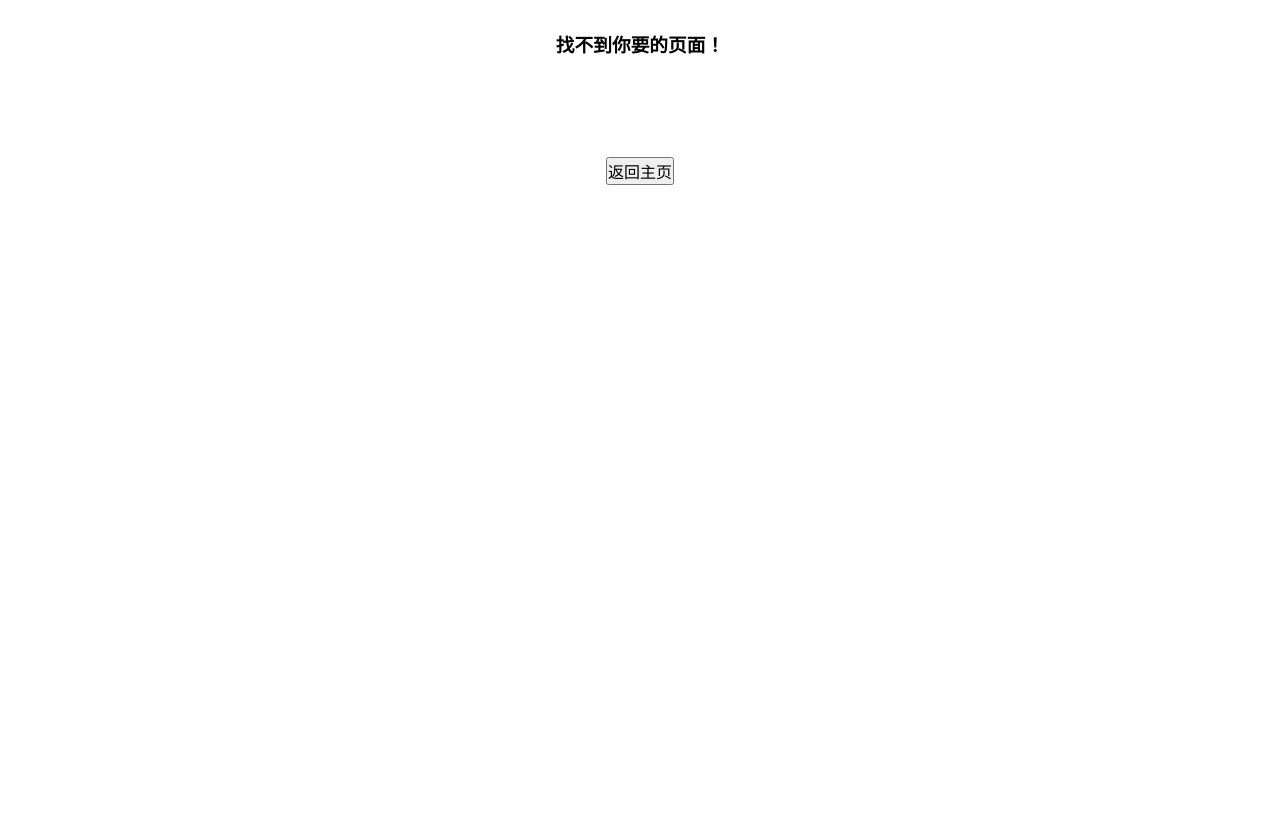
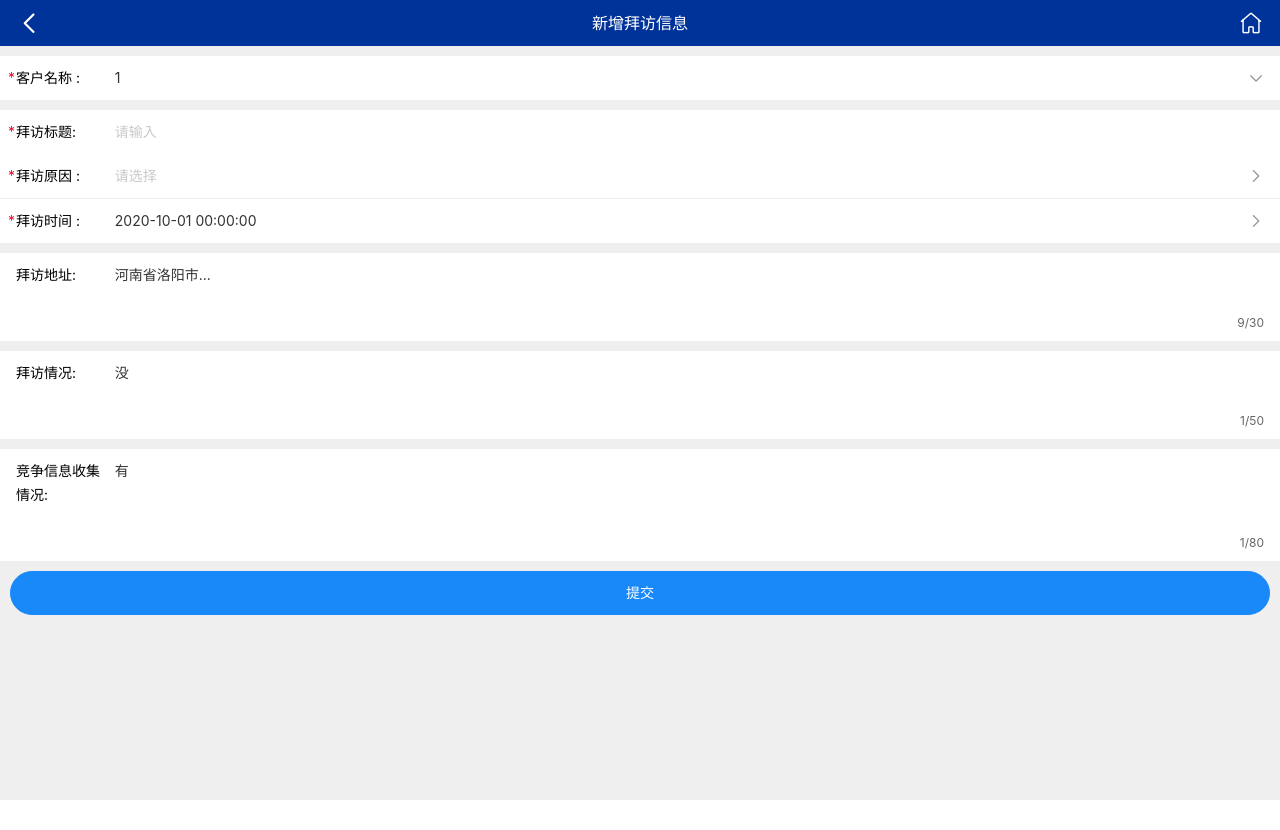
Before and after one commit to 1061127386/sdx, a Vue app: page /visit-edit/1/1 in a window 1280 px wide. Before the commit this address led to /404. After the commit the page ends 800 px from the top, so only its background shows below. Built offline with nearby package versions, Linux system fonts and the light colour scheme; sample sign-in values are in the browser's storage.

Commit message:
完成新增客户详情页面。

```diff
--- a/src/axios/api.js
+++ b/src/axios/api.js
@@ -34,4 +34,4 @@ export const GetVisitList = params => api.get("/api/visit", {params})
 export const GetVisitInfo = id => api.get("/api/visit/"+id)
 
 // 新增走访信息
-export const PostVisit = params => api.post("/api/visit", { params })
+export const PostVisit = params => api.post("/api/visit",params)
--- a/src/views/cust/custlist.vue
+++ b/src/views/cust/custlist.vue
@@ -53,8 +53,8 @@
             </div>
           </div>
           <div class="btn">
-            <van-button round type="info" color="#003399">新增拜访</van-button>
-            <van-button round type="info" color="#003399" @click="To('/visit-list/'+val.custName)">拜访记录</van-button>
+            <van-button round type="info" color="#003399" @click="To('/visit-list/'+val.id)">新增拜访</van-button>
+            <van-button round type="info" color="#003399" @click="To('/visit-list/'+val.id+'/'+val.custName)">拜访记录</van-button>
           </div>
         </li>
         <div
@@ -139,7 +139,7 @@ export default {
       size: this.size,
     }).then((res) => {
       if (res.data.errCode == 0) {
-        //   console.log(res.data.data)
+          // console.log(res.data.data)
         this.list = res.data.data.records;
       } else {
         this.$toast.fail(res.data.message);
--- a/src/views/home.vue
+++ b/src/views/home.vue
@@ -28,7 +28,7 @@
           <p>MY CLIENTS</p>
         </div>
       </div>
-      <div>
+      <div @click="To('/visit-list')">
         <img src="../assets/images/home/customer.png" />
         <div>
           <span>客户关怀</span>
--- a/src/views/visit/visit-edit-search.vue
+++ b/src/views/visit/visit-edit-search.vue
@@ -103,11 +103,12 @@ export default {
             console.log(JSON.parse(JSON.stringify(res.data.data)));
 
           let data = res.data.data;
+            this.list.push(...res.data.data.records);
+
           if (data.total == this.list.length) {
             this.finished = true;
           } else {
             this.finished = false;
-            this.list.push(...res.data.data.records);
           }
         } else {
           this.$toast.fail(res.data.message);
--- a/src/views/visit/visit-edit.vue
+++ b/src/views/visit/visit-edit.vue
@@ -12,8 +12,8 @@
     <!-- 表单区域开始 -->
     <van-form @submit="onSubmit" colon v-if="showForm">
       <van-field
-        v-model="username"
-        name="username"
+        v-model="visitObj.custName"
+        name="custName"
         disabled
         placeholder="下拉选择/搜索"
         right-icon="arrow-down"
@@ -22,14 +22,14 @@
         :rules="[{ required: true, message: '请填写客户名' }]"
       >
         <template #label> 客户名称 </template>
-        <template #input v-if="username">
-          {{ username }}
+        <template #input v-if="visitObj.custName">
+          {{ visitObj.custName }}
         </template>
       </van-field>
 
       <van-field
-        v-model="username2"
-        name="title"
+        v-model="visitObj.visitTitle"
+        name="visitTitle"
         label="拜访标题"
         placeholder="请输入"
         required
@@ -37,8 +37,8 @@
       />
 
       <van-field
-        v-model="username3"
-        name="原因"
+        v-model="visitObj.visitReason"
+        name="visitReason"
         disabled
         placeholder="请选择"
         right-icon="arrow"
@@ -47,29 +47,31 @@
         :rules="[{ required: true, message: '请填写拜访原因' }]"
       >
         <template #label> 拜访原因 </template>
-        <template #input v-if="username3">
-          {{ username3 }}
+        <template #input v-if="visitObj.visitReason">
+          {{ visitObj.visitReason }}
         </template>
       </van-field>
 
+      <!-- 时间绑定变量必须是基本数据字符串类型 不能是对象 -->
       <van-field
-        v-model="username4"
-        name="时间"
+        name="visitTime"
         placeholder="请选择"
         disabled
         right-icon="arrow"
         required
         @click="showDate = true"
-        :rules="[{ required: true, message: '请填写拜访时间' }]"
+        :rules="[{ required: false, message: '请填写拜访时间' }]"
       >
         <template #label> 拜访时间 </template>
-        <template #input v-if="username4">
-          {{ username4 }}
+
+        <template #input v-if="visitObj.visitTime">
+          {{ visitObj.visitTime }}
         </template>
       </van-field>
 
       <van-field
-        v-model="message"
+        v-model="visitObj.visitAddress"
+        name="visitAddress"
         rows="2"
         autosize
         label="拜访地址"
@@ -80,7 +82,8 @@
         :rules="[{ required: false }]"
       />
       <van-field
-        v-model="message2"
+        v-model="visitObj.visitSituation"
+        name="visitSituation"
         rows="2"
         autosize
         label="拜访情况"
@@ -91,7 +94,8 @@
         :rules="[{ required: false }]"
       />
       <van-field
-        v-model="message3"
+        v-model="visitObj.collectSituation"
+        name="collectSituation"
         rows="3"
         autosize
         label="竞争信息收集情况"
@@ -109,9 +113,9 @@
       </div>
     </van-form>
 
-  <VisitSearch @addName="addNamefu" v-else/>
+    <VisitSearch @addName="addNamefu" v-else />
 
-<!-- 表单功能popup开始 -->
+    <!-- 表单功能popup开始 -->
     <van-popup v-model="showyuanyin" position="bottom">
       <van-picker
         show-toolbar
@@ -123,7 +127,7 @@
 
     <van-popup v-model="showDate" position="bottom">
       <van-datetime-picker
-        v-model="currentDate"
+        v-model="visitObj.visitTime"
         type="date"
         :columns-order="['year', 'month', 'day']"
         :formatter="formatter"
@@ -131,14 +135,15 @@
         @confirm="putDate"
       />
     </van-popup>
-<!-- 表单功能popup开始 -->
+    <!-- 表单功能popup开始 -->
     <!-- 表单区域结束 -->
-
   </div>
 </template>
 
 <script>
 import VisitSearch from "./visit-edit-search";
+import { PostVisit } from "../../axios/api";
+
 export default {
   components: {
     VisitSearch,
@@ -148,23 +153,26 @@ export default {
       showForm: true, // 选择客户隐藏表单
       showDate: false, // 显示日期时间选择器
       showyuanyin: false, // 显示拜访原因选择器
-      username: "",
-      username2: "",
-      username3: "",
-      username4: "",
-      message: "我",
-      message2: "没",
-      message3: "有",
-      currentDate: new Date(),
+      visitObj: {
+        custId: this.$route.params.custId,
+        custName: this.$route.params.custName,
+        visitTime: "2020-10-01 00:00:00",
+        visitAddress: "河南省洛阳市...",
+        visitTitle: "",
+        visitReason: "",
+        visitSituation: "没",
+        collectSituation: "有",
+      },
     };
   },
   methods: {
     // 接收子传父的值
-    addNamefu(val){
-      console.log(val)
-      this.username=val.custName
+    addNamefu(val) {
+      // console.log(val);
+      this.visitObj.custName = val.custName;
+      this.visitObj.custId = val.id;
       // 接收到之后关闭这个搜索组件
-      this.showForm=true
+      this.showForm = true;
     },
     // 关联时间选择器
     formatter(type, val) {
@@ -181,63 +189,39 @@ export default {
     },
     // 日期选择器关联的值
     putYuantin(value, index) {
-      console.log(`当前值：${value}, 当前索引：${index}`);
+      // console.log(`当前值：${value}, 当前索引：${index}`);
+      this.visitObj.visitReason = value;
       // 确定后关闭popup层 即隐藏
       this.showyuanyin = false;
-      this.username3=value
     },
     // 提交时间事件
     putDate(val) {
-      // let d = new Date(val);
-      // let youWant =
-      //   d.getFullYear() +
-      //   "-" +
-      //   (d.getMonth() + 1) +
-      //   "-" +
-      //   d.getDate() +
-      //   " " +
-      //   d.getHours() +
-      //   ":" +
-      //   d.getMinutes() +
-      //   ":" +
-      //   d.getSeconds();
-      // console.log(youWant);
-
-      //   var date = new Date(val)
-      //       var y = date.getFullYear()
-      //       var m = date.getMonth() + 1
-      //       m = m < 10 ? ('0' + m) : m
-      //       var d = date.getDate()
-      //       d = d < 10 ? ('0' + d) : d
-      //       let  time = y + '-' + m + '-' + d
-      // console.log(time)
-      function checkTime(i) {
-        if (i < 10) {
-          i = "0" + i;
-        }
-        return i;
-      }
-      var date = new Date(val);
-      let date_value =
-        date.getFullYear() +
-        "-" +
-        (date.getMonth() + 1) +
-        "-" +
-        date.getDate() +
-        " " +
-        checkTime(date.getHours()) +
-        ":" +
-        checkTime(date.getMinutes()) +
-        ":" +
-        checkTime(date.getSeconds());
-      console.log(date_value);
-      this.showDate=false
-      this.username4=date_value
-
+      // console.log(val)
+      // console.log(new Date().toLocaleDateString())
+      this.visitObj.visitTime = val;
+      this.showDate = false;
     },
     // 提交表单
     onSubmit(values) {
-      console.log("submit", values);
+      // console.log(this.visitObj);
+      // values.visitTime = this.visitObj.visitTime;
+      // console.log("submit", values);
+
+      PostVisit(this.visitObj).then((res) => {
+        // console.log(res);
+        if(res.status==200){
+          if(res.data.errCode==0){
+            this.$toast("添加成功！")
+            setTimeout(() => {
+              this.$router.back(-1)
+            }, 600);
+          }else{
+            this.$toast.fail("缺少必要参数！")
+          }
+        }else{
+          this.$toast.fail("缺少必要参数！")
+        }
+      });
     },
   },
 };
@@ -306,7 +290,7 @@ export default {
   }
 
   .btn {
-    margin-top: 2rem;
+    /* margin-top: 2rem; */
     box-sizing: border-box;
     padding: 1rem;
     /* background-color: #fff;
--- a/src/views/visit/visit-info.vue
+++ b/src/views/visit/visit-info.vue
@@ -21,9 +21,11 @@
           <span>录入人：李白</span>
         </div>
       </div>
-      <div class="right" @click="$router.push('/visit-edit/' + custList.id)">
+
+      <!-- <div class="right" @click="$router.push('/visit-edit/' + custList.id)">
         <van-icon name="todo-list-o" /> 修改拜访
-      </div>
+      </div> -->
+
     </div>
     <div class="bg">
       <img src="../../assets/images/cust/底纹.png" />
@@ -83,7 +85,7 @@ export default {
   created() {
     GetVisitInfo(this.$route.params.id).then((res) => {
       if (res.data.errCode == 0) {
-        console.log(JSON.parse(JSON.stringify(res.data.data)));
+        // console.log(JSON.parse(JSON.stringify(res.data.data)));
 
         this.custList = res.data.data;
       } else {
@@ -139,7 +141,8 @@ export default {
       }
     }
   }
-  .right {
+
+  /* .right {
     color: #e2e8f3;
     background-color: #365dac;
     width: 11rem;
@@ -154,7 +157,8 @@ export default {
       font-size: 2rem;
       margin: 0 0.5rem;
     }
-  }
+  } */
+
 
   .van-hairline--bottom::after {
     border-width: 0px;
--- a/src/views/visit/visit-list.vue
+++ b/src/views/visit/visit-list.vue
@@ -5,12 +5,13 @@
       <van-nav-bar
         :title="empty ? '查询' : '拜访记录'"
         @click-left="$router.back(-1)"
-        @click-right="To('/visit-edit')"
+        @click-right="To('/visit-edit/'+($route.params.custId==undefined?' ':$route.params.custId)+'/'+($route.params.custName==undefined?'':$route.params.custName))"
       >
         <template #left>
           <van-icon name="arrow-left" size="25" />
         </template>
-        <template #right v-if="!empty">
+        <!-- <template #right v-if="!empty"> -->
+        <template #right>
           <div>新增</div>
         </template>
       </van-nav-bar>
@@ -125,14 +126,16 @@ export default {
         size: this.size,
       }).then((res) => {
         if (res.data.errCode == 0) {
-        //   console.log(JSON.parse(JSON.stringify(res.data.data)));
+          // console.log(JSON.parse(JSON.stringify(res.data)));
 
           let data = res.data.data;
+            this.list.push(...res.data.data.records);
+          // 先将请求的数组数据合并到本地
+          // 再计算返回的total总数据 和 本地的数组长度是否一致
           if (data.total == this.list.length) {
             this.finished = true;
           } else {
             this.finished = false;
-            this.list.push(...res.data.data.records);
           }
         } else {
           this.$toast.fail(res.data.message);
@@ -146,8 +149,8 @@ export default {
     },
   },
   created() {
-    //   console.log(this.$route.params.custName)
-    this.value = this.$route.params.custName;
+      // console.log(this.$route.params)
+    this.value = this.$route.params.custName==undefined?'':this.$route.params.custName;
     this.search(this.current);
   },
 };
```
Also changed, not shown: src/router/index.js (+4 -4 lines).
